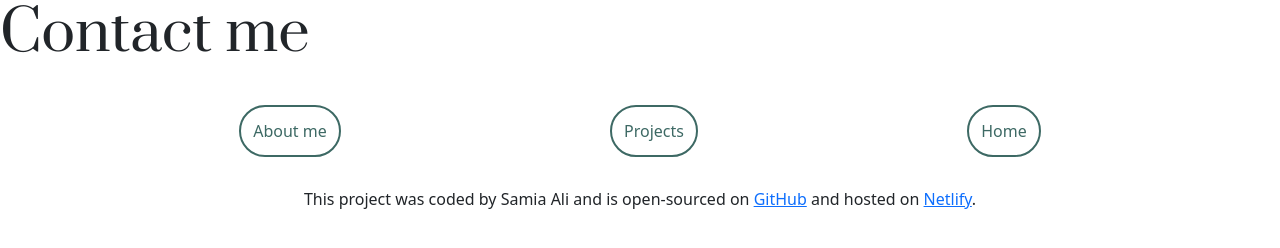
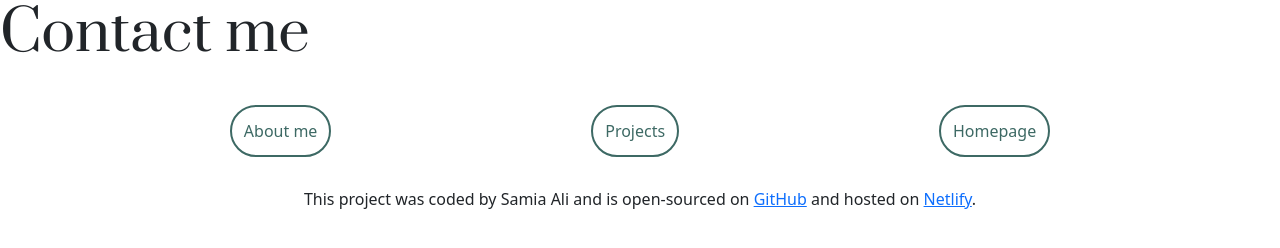
Before and after one commit to samia-ctrl/portfolio-project, a plain HTML site: page contact.html in a window 1280 px wide. Drawn offline with nearby package versions, Linux system fonts and the light colour scheme.

Commit message:
nav minor edit

```diff
--- a/contact.html
+++ b/contact.html
@@ -38,7 +38,7 @@
     <div class="nav-links">
       <a href="/about.html">About me</a>
       <a href="/my-work.html">Projects</a>
-      <a href="/index.html">Home</a>
+      <a href="/index.html">Homepage</a>
     </div>
         <p class="text-center">This project was coded by Samia Ali and is open-sourced on <a href="https://github.com/samia-ctrl/portfolio-project">GitHub</a> and hosted on <a href="https://sensational-axolotl-763769.netlify.app/">Netlify</a>.</p>
 
--- a/src/styles.css
+++ b/src/styles.css
@@ -3,9 +3,6 @@
   --h-font-family: "Prata", serif;
   --primary-color: rgb(61, 105, 100);
   --bg-color: rgba(112, 144, 134, 0.113);
-}
-
-body {
 }
 
 .hero {
```
Also changed, not shown: about.html (+1 -1 lines).
